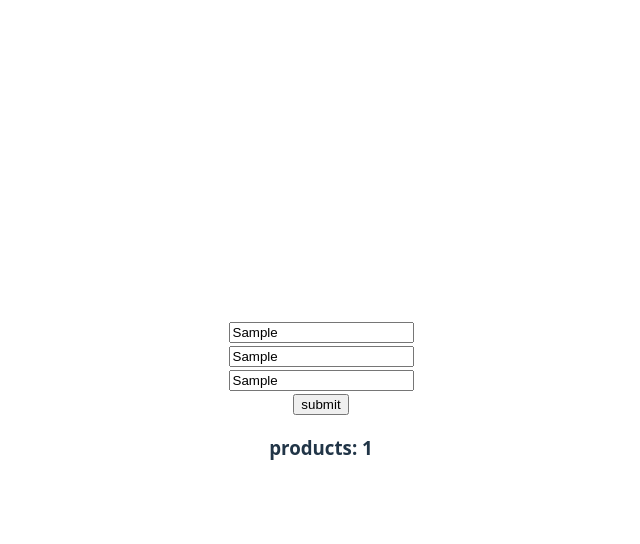
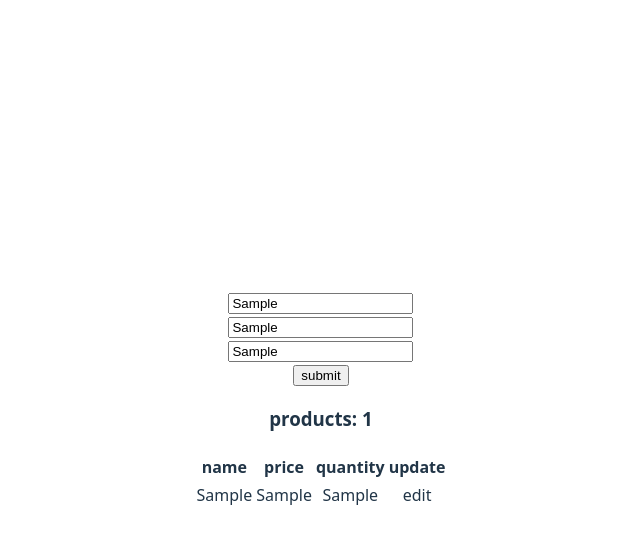
Before and after one commit to sohagroy7223/Explore-React-Form, a React (Vite) app: page / in a window 1280 px wide. Both pictures are taken after typing "Sample", "Sample", "Sample" into the empty fields and a click on the input "submit". Shown: the top 544 px of the page, without its empty margins (319-959 px from the left). Built offline with nearby package versions, Linux system fonts and the light colour scheme.

Commit message:
show the products data in ui

```diff
--- a/src/Components/ProductsManagement/ProductTable.jsx
+++ b/src/Components/ProductsManagement/ProductTable.jsx
@@ -1,9 +1,27 @@
 import React from "react";
+import ProductTableData from "./ProductTableData";
 
 const ProductTable = ({ products }) => {
+  console.log(products);
   return (
     <div>
       <h3>products: {products.length}</h3>
+
+      <table>
+        <thead>
+          <tr>
+            <th>name</th>
+            <th>price</th>
+            <th>quantity</th>
+            <th>update</th>
+          </tr>
+        </thead>
+        <tbody>
+          {products.map((product, index) => (
+            <ProductTableData key={index} product={product}></ProductTableData>
+          ))}
+        </tbody>
+      </table>
     </div>
   );
 };
--- /dev/null
+++ b/src/Components/ProductsManagement/ProductTableData.jsx
@@ -0,0 +1,16 @@
+import React from "react";
+
+const ProductTableData = ({ product }) => {
+  const { name, price, quantity } = product;
+
+  return (
+    <tr>
+      <td>{name}</td>
+      <td>{price}</td>
+      <td>{quantity}</td>
+      <td>edit</td>
+    </tr>
+  );
+};
+
+export default ProductTableData;
```
